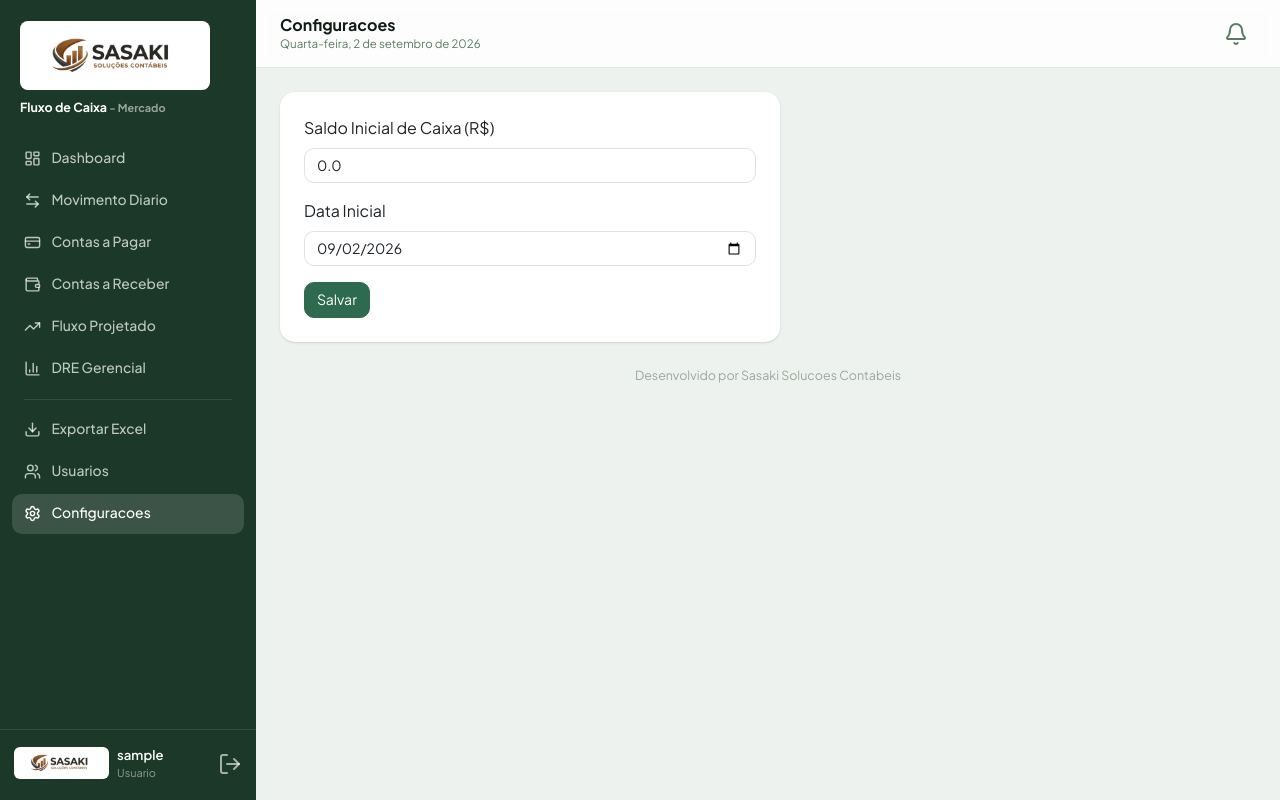
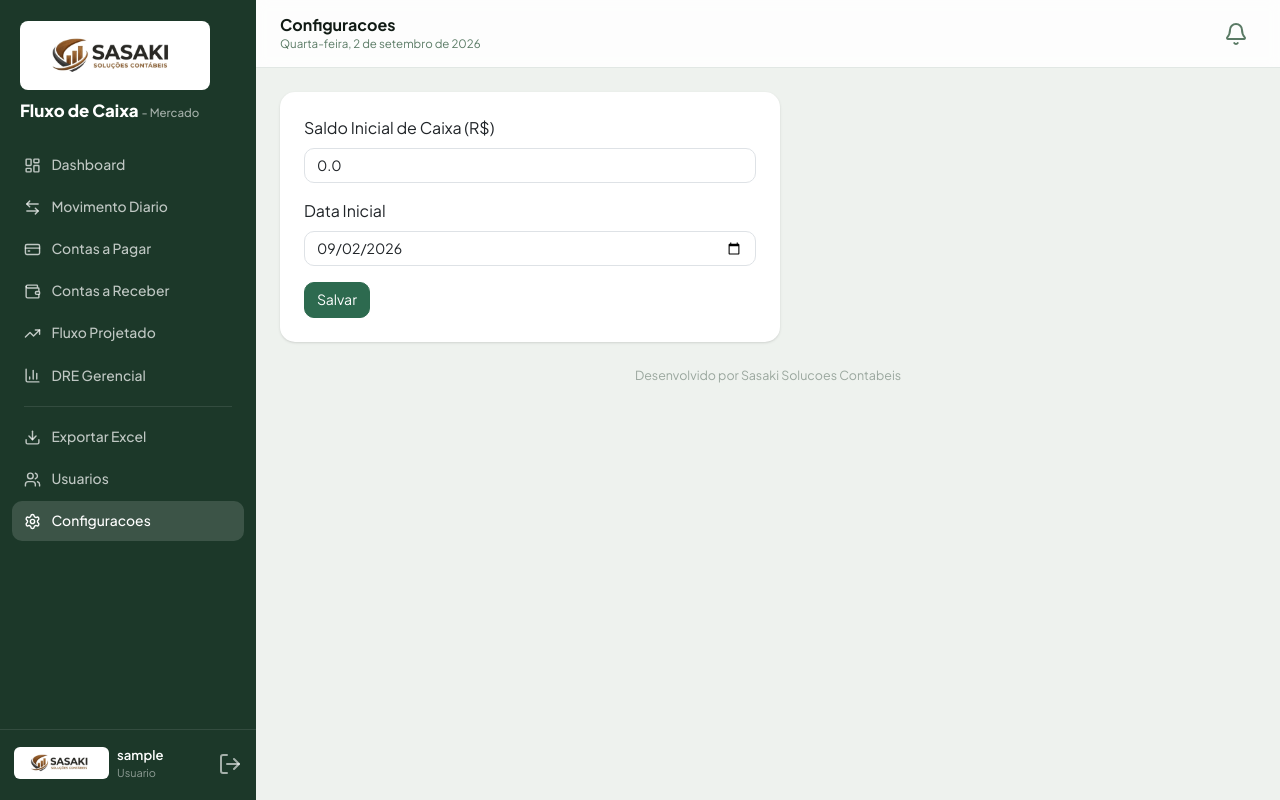
Before and after one commit to gabrielsasakicontabilidade/controle-de-caixa, a Flask app: page /config in a window 1280 px wide. Run offline with Flask 3, Linux system fonts and the light colour scheme; the visitor is signed in with stand-in values (Sample User, id 1); data comes from the database, SQL or seed files in the repository.

Commit message:
Deixa titulo Fluxo de Caixa - Mercado maior e em destaque na sidebar
Co-Authored-By: Claude Sonnet 5 <noreply@anthropic.com>

```diff
--- a/sistema/templates/base.html
+++ b/sistema/templates/base.html
@@ -25,8 +25,8 @@
   .sidebar-brand { padding:1.3rem 1.25rem 1rem; }
   .sidebar-brand img { width:100%; max-width:190px; height:auto; display:block; background:#fff;
     border-radius:8px; padding:8px 10px; }
-  .sidebar-brand .name { font-size:.78rem; font-weight:700; color:#fff; line-height:1.15; margin-top:.6rem; }
-  .sidebar-brand .sub { font-size:.68rem; color:rgba(255,255,255,.55); }
+  .sidebar-brand .name { font-size:1.05rem; font-weight:800; color:#fff; line-height:1.2; margin-top:.7rem; }
+  .sidebar-brand .sub { font-size:.72rem; font-weight:500; color:rgba(255,255,255,.6); }
   .sidebar nav { flex:1; padding:.5rem .75rem; display:flex; flex-direction:column; gap:2px; overflow-y:auto; }
   .sidebar nav a { display:flex; align-items:center; gap:.65rem; padding:.6rem .75rem; border-radius:10px;
     color:rgba(255,255,255,.72); text-decoration:none; font-size:.87rem; font-weight:500; transition:.15s; }
```
